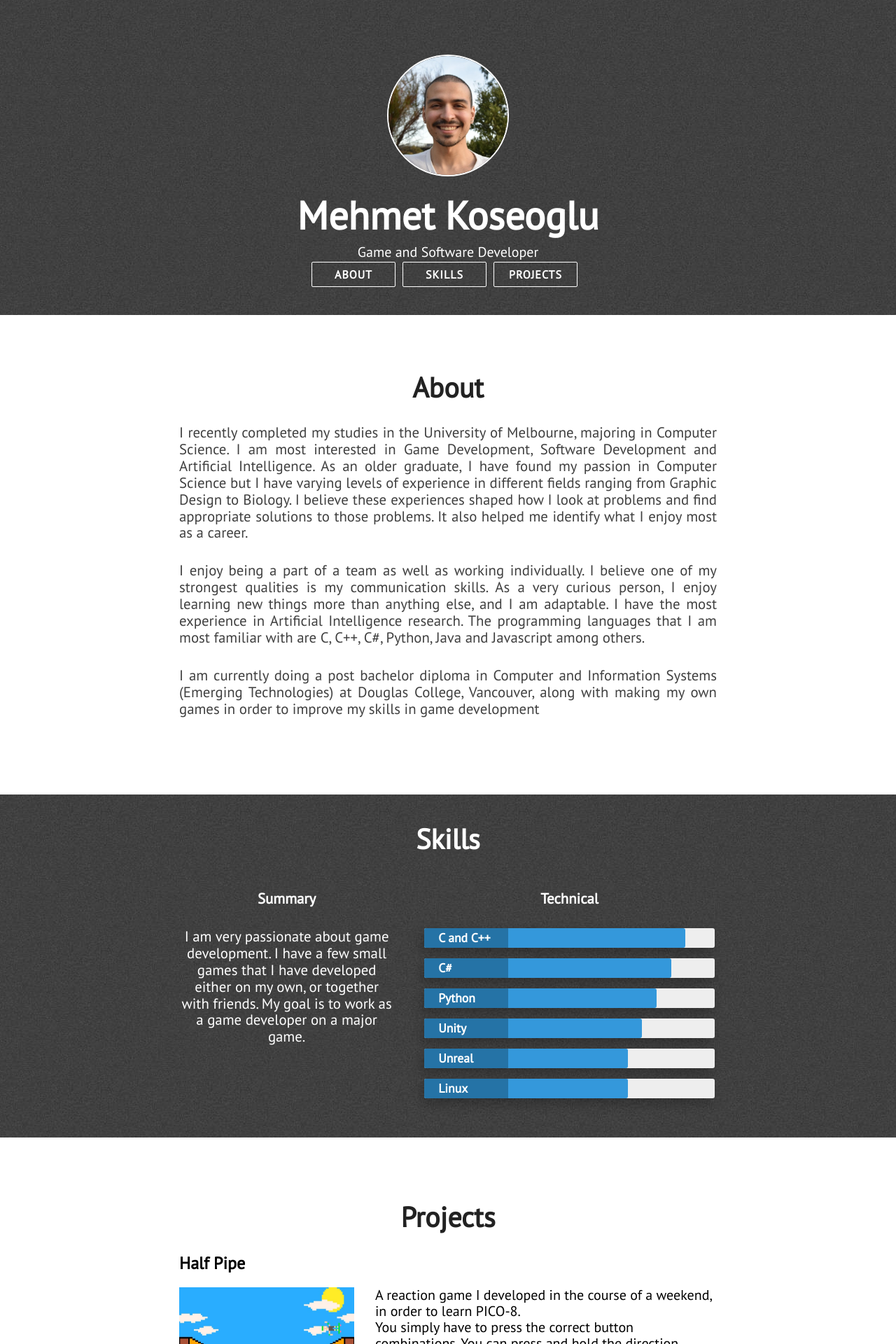
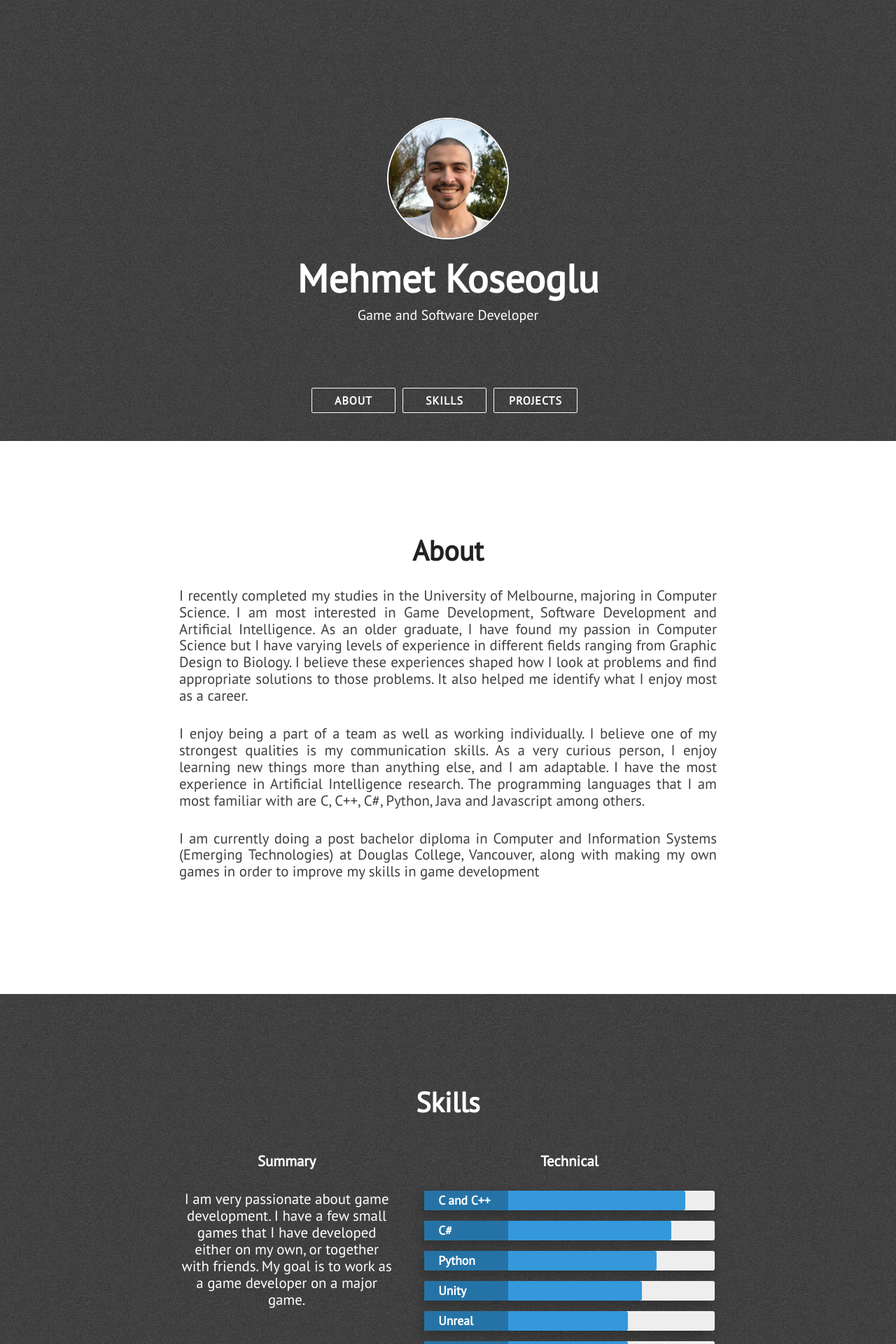
Before and after one commit to mkoseoglu091/mkoseoglu091.github.io, a Jekyll site: the page built from index.html, in a window 1280 px wide. Shown: the top 1920 px of the page at 70% size. Built offline with Jekyll 4.4.1, drawn with Linux system fonts in a browser that asks for light colours; nearby versions of some CDN libraries.

Commit message:
Update main.css

```diff
--- a/assets/css/main.css
+++ b/assets/css/main.css
@@ -12,7 +12,7 @@ img {
 .head {
 
   color: #fff;
-  min-height: 50vh;
+  min-height: 70vh;
 
   display: -webkit-box;
 
@@ -166,7 +166,7 @@ img {
   max-width: 768px;
   margin: 60px auto;
   padding: 20px 0;
-  min-height: 50vh;
+  min-height: 70vh;
 
   display: -webkit-box;
 
```
